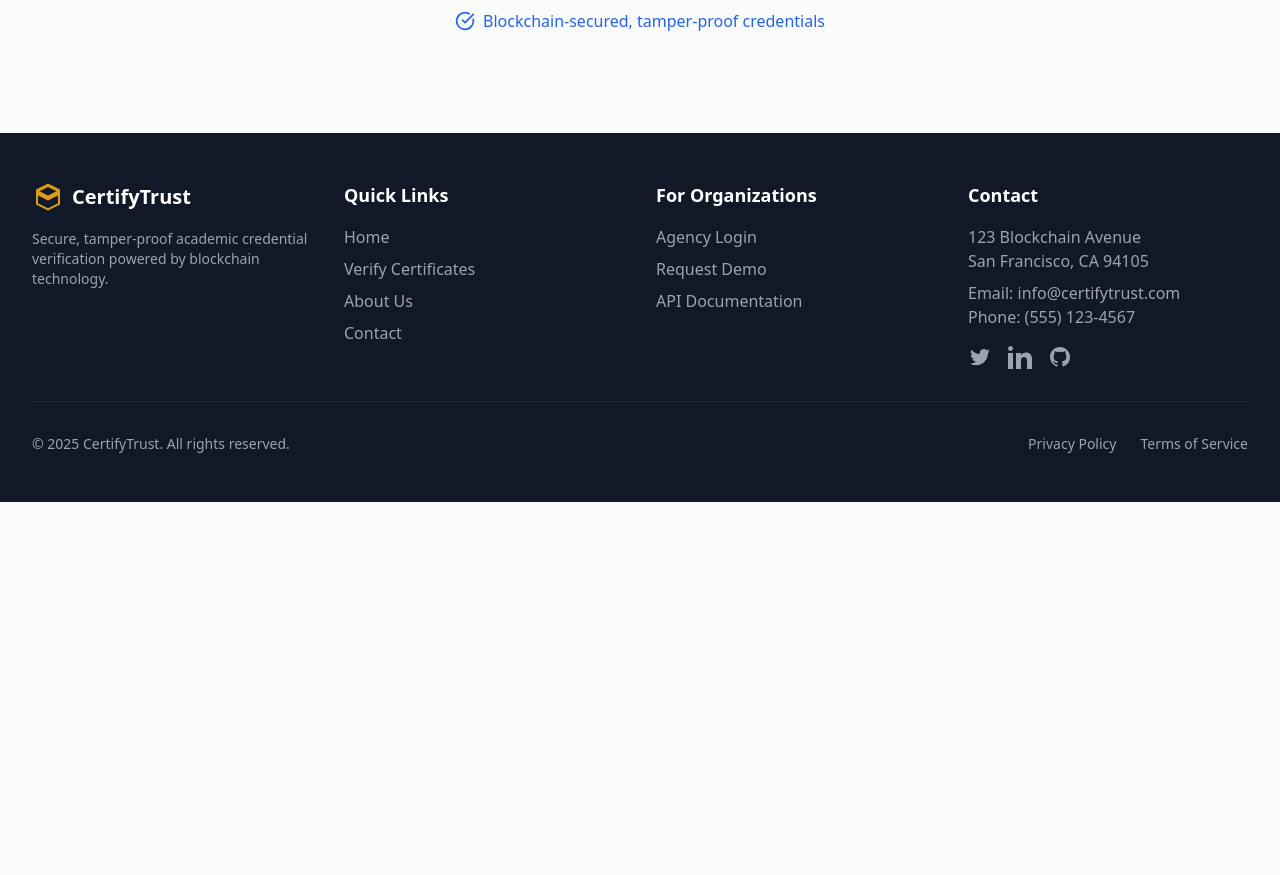
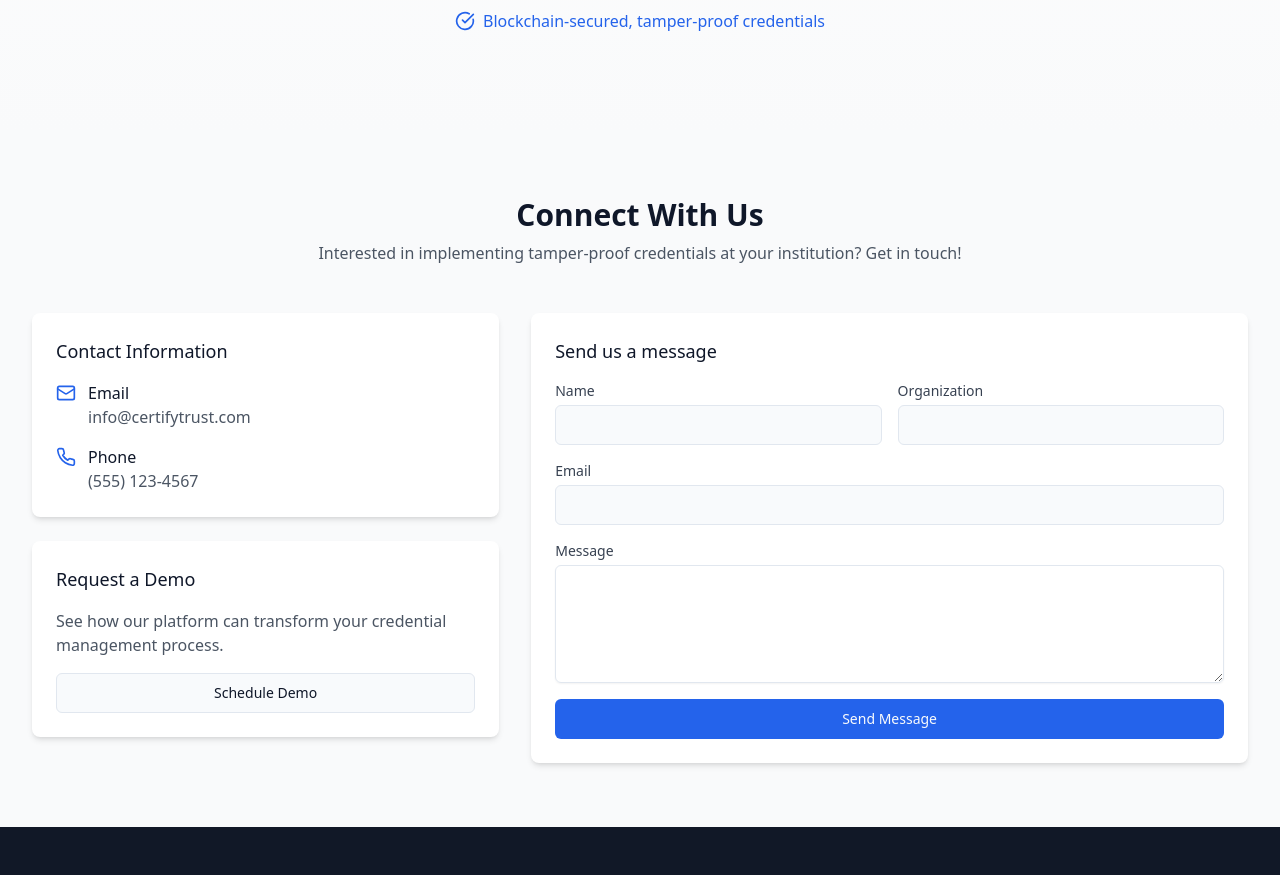
Before and after one commit to AbhayP1729/certify-trust-now-83, a React (Vite) app: page /home in a window 1280 px wide. Shown: the part 1920-2795 px from the top of the page. Before the commit the page ends 2422 px from the top, so only its background shows below. Built offline with nearby package versions, Linux system fonts and the light colour scheme.

Commit message:
Add contact us section
Add contact information to the landing page.

```diff
--- a/src/pages/Home.tsx
+++ b/src/pages/Home.tsx
@@ -3,6 +3,7 @@ import HeroSection from '@/components/home/HeroSection';
 import StatsSection from '@/components/home/StatsSection';
 import OrganizationsCarousel from '@/components/home/OrganizationsCarousel';
 import HowItWorks from '@/components/home/HowItWorks';
+import ContactSection from '@/components/home/ContactSection';
 import Footer from '@/components/Footer';
 import Navbar from '@/components/Navbar';
 
@@ -15,6 +16,7 @@ const Home = () => {
         <StatsSection />
         <OrganizationsCarousel />
         <HowItWorks />
+        <ContactSection />
       </main>
       <Footer />
     </div>
```
